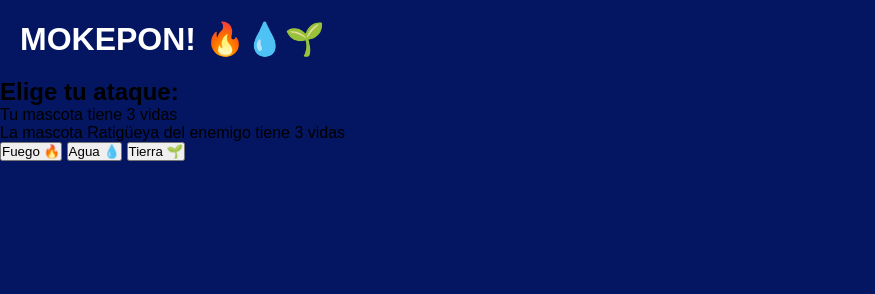
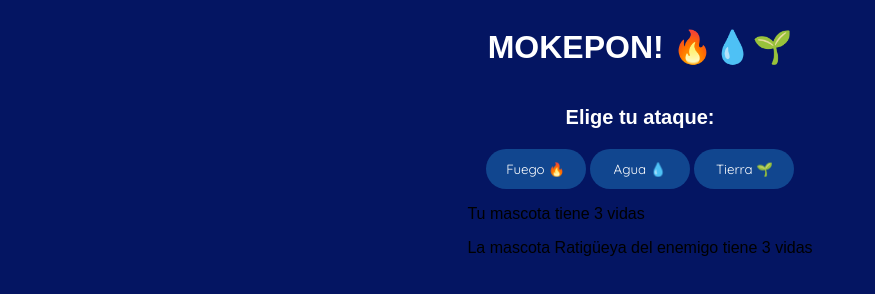
Before and after one commit to juliansdiaz/mokepon_battle_game, a plain HTML site: page index.html in a window 1280 px wide. Both pictures are taken after a click on the button "Seleccionar". Shown: the whole page, without its empty margins (0-875 px from the left). Drawn offline with Linux system fonts and the light colour scheme; a web font is replaced by a local one.

Commit message:
updated button styles and started adding combat screen styles

```diff
--- a/index.html
+++ b/index.html
@@ -42,22 +42,27 @@
   <section id="select-attack">
     <h1 class="mokepon_title">MOKEPON! 🔥💧🌱</h1>
 
-    <h2>Elige tu ataque: </h2>
-    <p>Tu mascota <span id="player-pet"></span> tiene <span id="player-lives">3</span> vidas</p>
-    <p>La mascota <span id="enemy-pet"></span> del enemigo tiene <span id="enemy-lives">3</span> vidas</p>
-    <p>
-      <button id="fire-attack-button">Fuego 🔥</button>
-      <button id="water-attack-button">Agua 💧</button>
-      <button id="dirt-attack-button">Tierra 🌱</button>
-    </p>
-  </section>
+    <h2 class="mokepon_subtitle">Elige tu ataque:</h2>
 
-  <section id="messages">
+    <div>
+      <button id="fire-attack-button" class="attack-button">Fuego 🔥</button>
+      <button id="water-attack-button" class="attack-button">Agua 💧</button>
+      <button id="dirt-attack-button" class="attack-button">Tierra 🌱</button>
+    </div>
 
-  </section>
+    <div>
+      <section id="messages">
+      </section>
 
-  <section id="restart">
-    <button id="restart-button">Reiniciar</button>
+      <section id="restart">
+        <button id="restart-button">Reiniciar</button>
+      </section>
+    </div>
+
+    <div>
+      <p>Tu mascota <span id="player-pet"></span> tiene <span id="player-lives">3</span> vidas</p>
+      <p>La mascota <span id="enemy-pet"></span> del enemigo tiene <span id="enemy-lives">3</span> vidas</p>
+    </div>
   </section>
 </body>
 
--- a/js/main.js
+++ b/js/main.js
@@ -28,7 +28,7 @@ function StartGame() {
 
 function SelectPlayerPet() {
   let selectAttackSection = document.getElementById("select-attack");
-  selectAttackSection.style.display = "block";
+  selectAttackSection.style.display = "flex";
 
   let selectPetSection = document.getElementById("select-pet");
   selectPetSection.style.display = "none";
--- a/styles.css
+++ b/styles.css
@@ -1,8 +1,8 @@
+/*General Styles*/
 @import url('https://fonts.googleapis.com/css2?family=Cal+Sans&display=swap');
+@import url('https://fonts.googleapis.com/css2?family=Quicksand:wght@300..700&display=swap');
 
 * {
-  padding: 0;
-  margin: 0;
   box-sizing: border-box;
 }
 
@@ -10,6 +10,8 @@ body {
   font-family: "Cal Sans", sans-serif;
   background-color: #041562;
 }
+
+/*Select Pet Screen*/
 
 #select-pet {
   display: flex;
@@ -38,7 +40,7 @@ body {
 .mokepon-card {
   width: 180px;
   height: 100px;
-  background: #114685;
+  background: #11468f;
   padding: 10px;
   margin: 10px;
   border-radius: 20px;
@@ -54,11 +56,29 @@ body {
 
 #select-button {
   color: white;
-  background-color: hotpink;
+  background: transparent;
+  font-family: "Quicksand", sans-serif;
+  width: 180px;
+  height: 40px;
+  padding: 5px;
+  margin-top: 30px;
+  border: 2px solid white;
+  border-radius: 10px;
+}
+
+/*Combat Screen*/
+#select-attack {
+  display: flex;
+  flex-direction: column;
+  align-items: center;
+}
+
+.attack-button {
+  background-color: #11468f;
+  padding: 10px;
+  border-radius: 20px;
+  border-color: transparent;
   width: 100px;
-  height: 30px;
-  padding: 5px;
-  margin: 20px;
-  border: 2px solid aquamarine;
-  border-radius: 5px;
+  color: white;
+  font-family: "Quicksand", sans-serif;
 }
```
